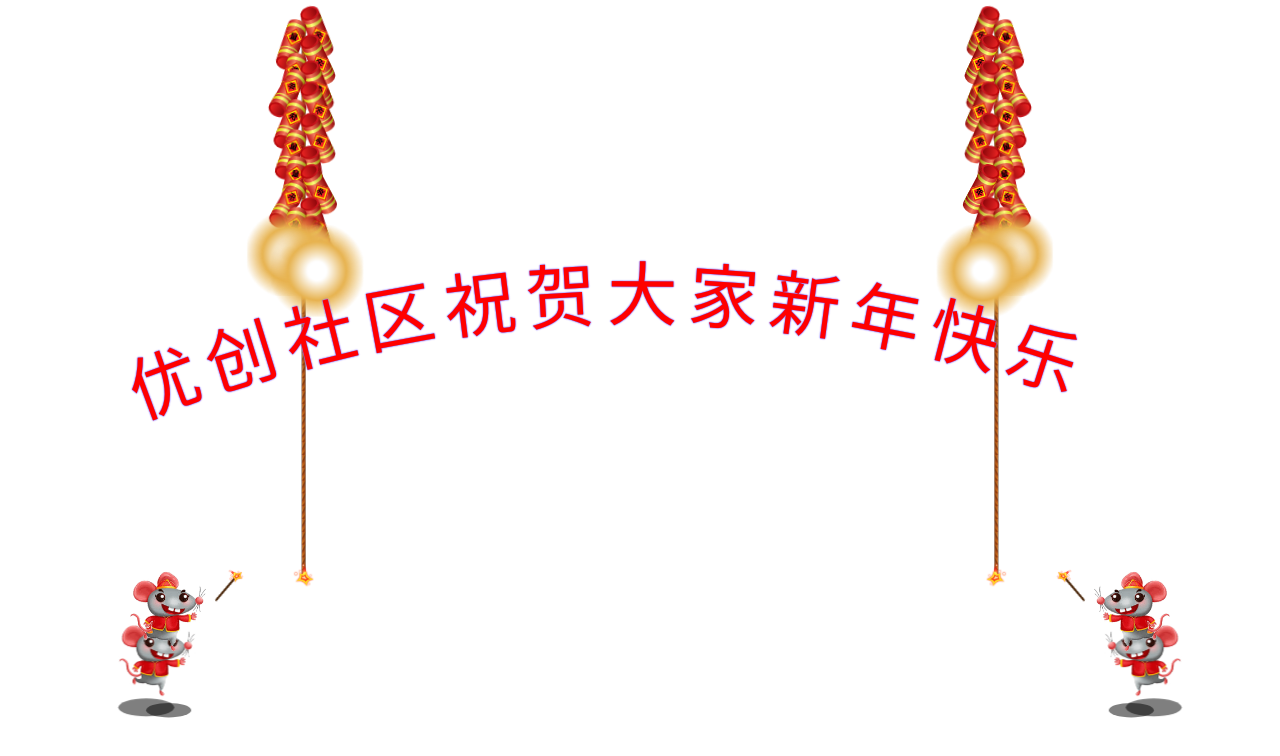
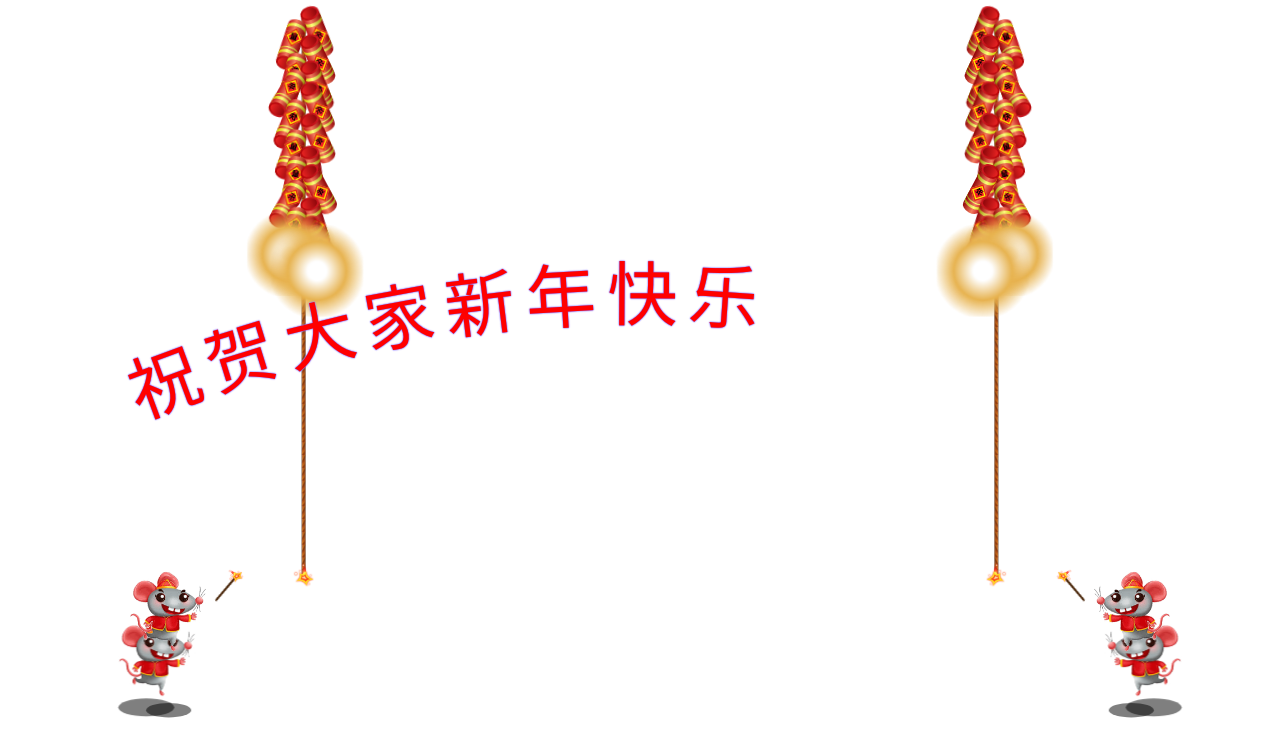
Before and after one commit to feilongjiang/bianpaoyanhua, a plain HTML site: page index.html in a window 1280 px wide. Drawn offline with nearby package versions, Linux system fonts and the light colour scheme.

Commit message:
first commit

```diff
--- a/index.html
+++ b/index.html
@@ -21,7 +21,7 @@
             <path d="M 0 50 Q 50 30 , 100 50  " id="circle" />
             <text font-size="7"  style="letter-spacing:1;" fill="red">
                 <textPath xlink:href="#circle">
-                    优创社区祝贺大家新年快乐
+                    祝贺大家新年快乐
                 </textPath>
             </text>
         </svg>
```
